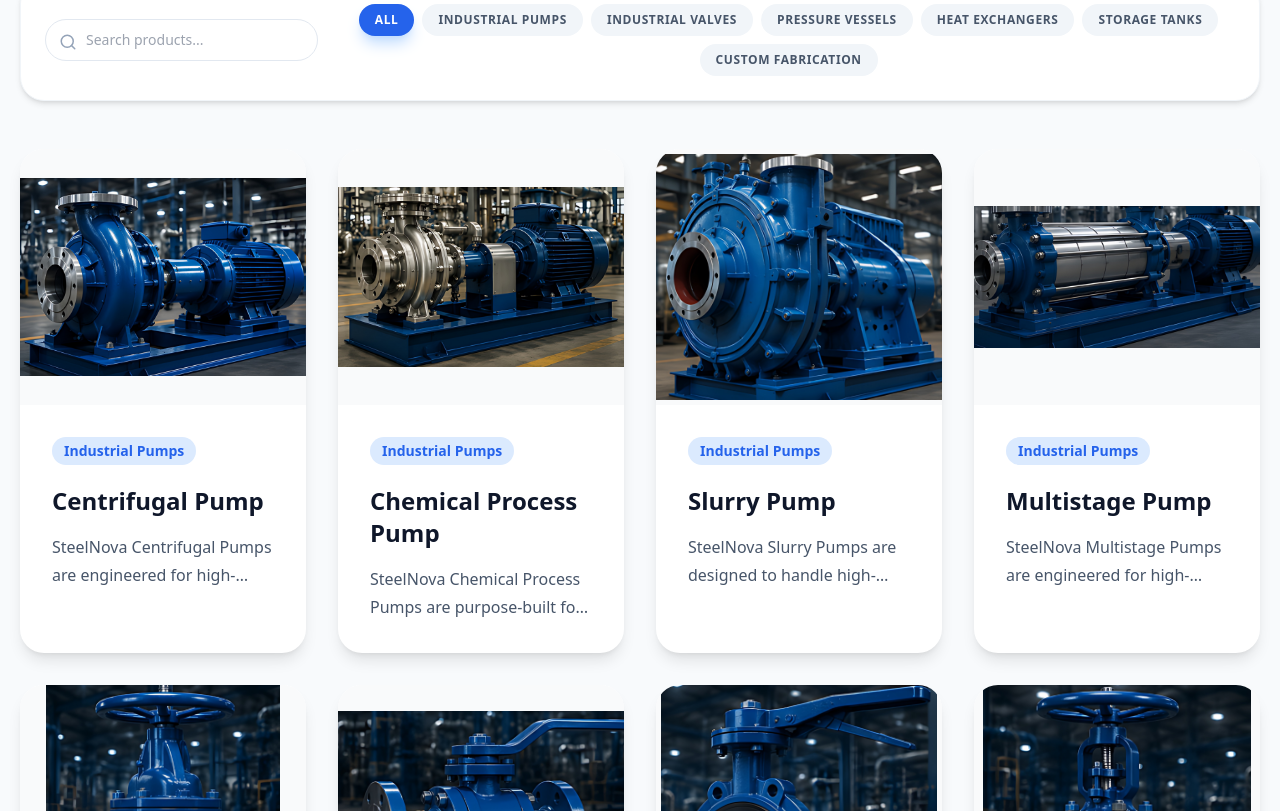
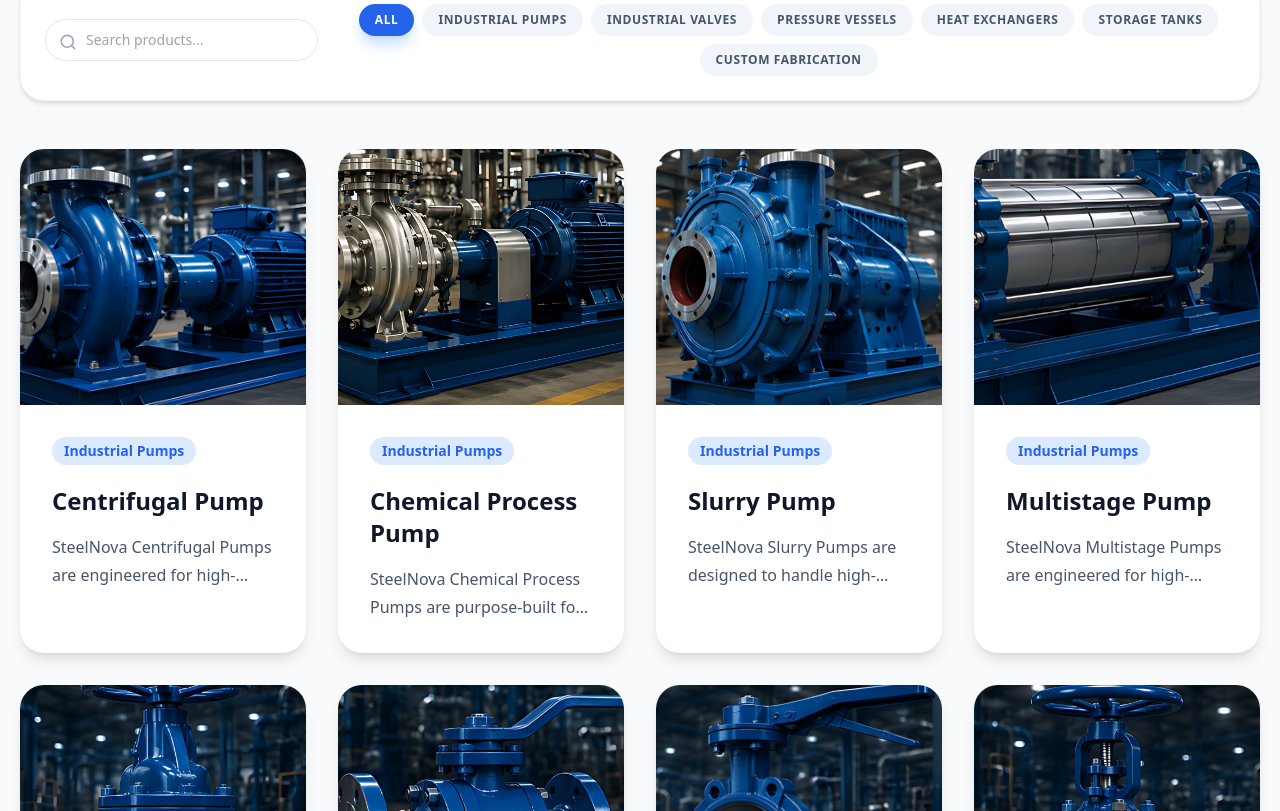
Before and after one commit to Parthchampaneri23/SteelNova, a React app in the folder frontend/: page /products in a window 1280 px wide. Shown: the part 1769-2580 px from the top of the page. Built offline with nearby package versions, Linux system fonts and the light colour scheme; the HTML template or start-up script is replaced by a standard one.

Commit message:
images update

```diff
--- a/frontend/src/components/products/ProductCard.jsx
+++ b/frontend/src/components/products/ProductCard.jsx
@@ -8,11 +8,11 @@ const ProductCard = ({ product }) => {
         >
 
             {/* Product Image */}
-            <div className="flex items-center justify-center bg-gray-50 overflow-hidden" style={{ height: "256px" }}>
+            <div className="h-64 bg-slate-50 overflow-hidden">
                 <img
                     src={product.image}
                     alt={product.name}
-                    className="max-h-full max-w-full object-contain transition duration-500 group-hover:scale-110"
+                    className="h-full w-full object-cover transition duration-500 group-hover:scale-110"
                 />
             </div>
 
```
